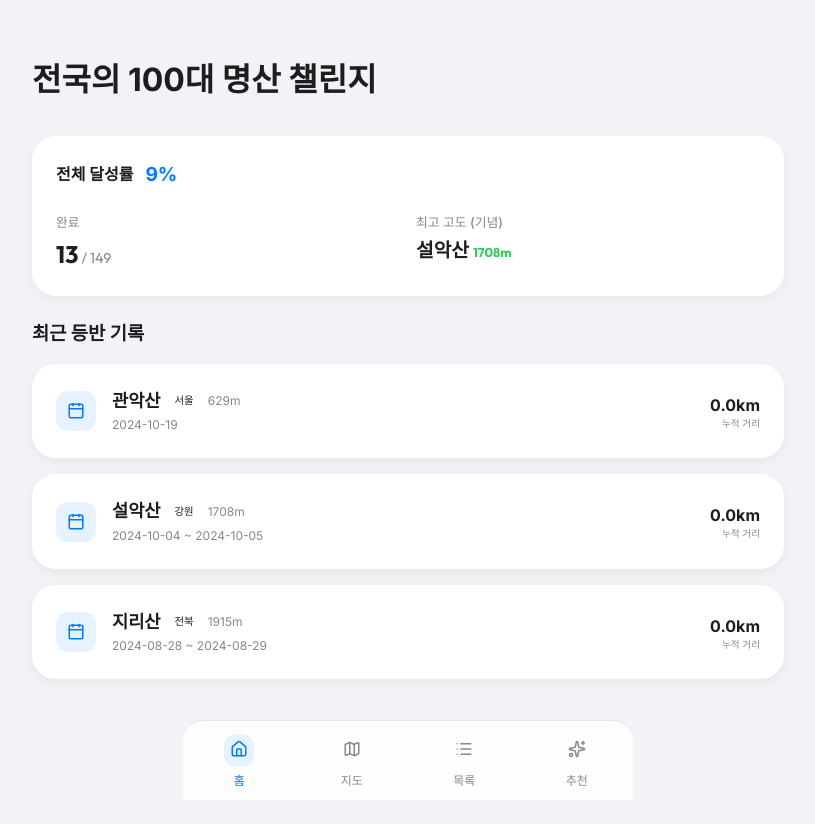
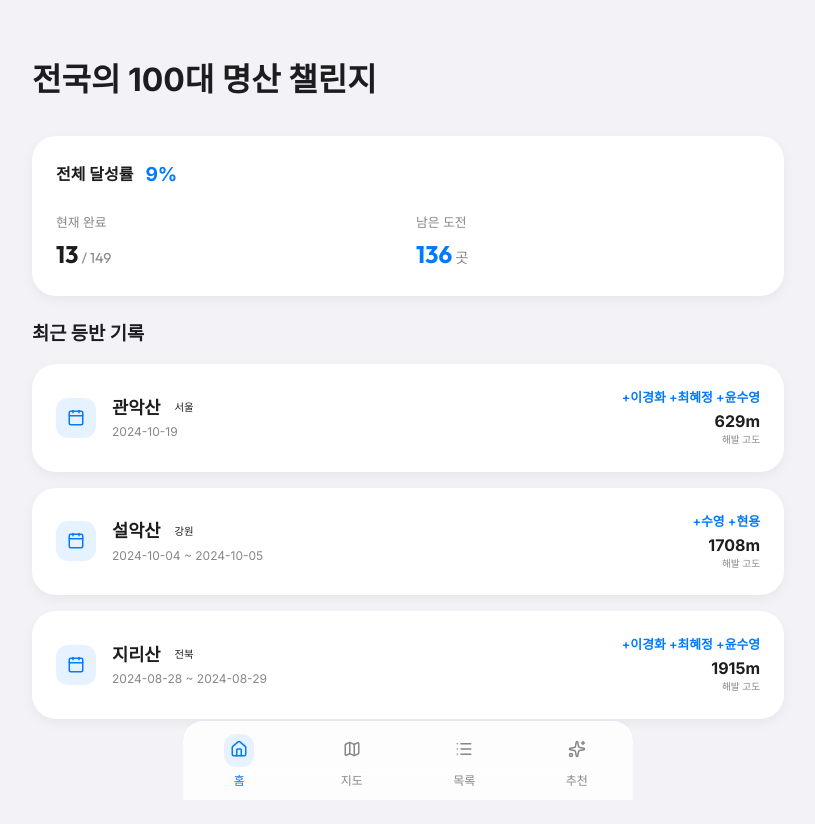
Before and after one commit to heekeunlee/mountain001, a React (Vite) app: page / in a window 1280 px wide. Shown: the top 824 px of the page, without its empty margins (232-1047 px from the left). Before the commit the page ends 800 px from the top, so only its background shows below. Built offline with nearby package versions, Linux system fonts and the light colour scheme.

Commit message:
Refine dashboard stats with remaining challenges and update logs with mountain height

```diff
--- a/src/App.jsx
+++ b/src/App.jsx
@@ -21,7 +21,7 @@ import {
   Flower2,
   Award,
   ArrowUpCircle,
-  Map as MapIcon2
+  Clock
 } from 'lucide-react';
 import {
   ComposableMap,
@@ -106,20 +106,15 @@ const App = () => {
   const stats = useMemo(() => {
     const completedList = mountains.filter(m => m.climb_date && m.climb_date !== 'null');
     const completed = completedList.length;
-    const totalDistance = logs.reduce((acc, log) => acc + (parseFloat(log.distance) || 0), 0);
-
-    const highestPeak = completedList.length > 0
-      ? completedList.reduce((max, m) => parseInt(m.height) > parseInt(max.height) ? m : max, completedList[0])
-      : null;
+    const totalRemaining = mountains.length - completed;
 
     return {
       completed,
       total: mountains.length,
-      distance: totalDistance.toFixed(1),
-      percent: Math.round((completed / mountains.length) * 100),
-      highestPeak
+      remaining: totalRemaining,
+      percent: Math.round((completed / mountains.length) * 100)
     };
-  }, [mountains, logs]);
+  }, [mountains]);
 
   const groupedLogs = useMemo(() => {
     if (!logs.length) return [];
@@ -129,8 +124,10 @@ const App = () => {
 
     sorted.forEach(log => {
       const lastGroup = groups[groups.length - 1];
-      const dist = parseFloat(log.distance) || 0;
-      const mountain = mountains.find(m => m.name.includes(log.location));
+      const mountain = mountains.find(m => (m.name || "").includes(log.location));
+
+      // In this specific dataset, 'distance' field often contains names and 'time' field often contains actual distance
+      const rawCompanions = log.distance && typeof log.distance === 'string' ? log.distance : '';
 
       if (lastGroup && lastGroup.location === log.location) {
         const lastDate = new Date(lastGroup.date);
@@ -140,14 +137,13 @@ const App = () => {
         if (diffDays <= 2) {
           lastGroup.isMerged = true;
           lastGroup.endDate = lastGroup.endDate || lastGroup.date;
-          lastGroup.date = log.date; // Use earlier date as base
-          lastGroup.totalDistance = (parseFloat(lastGroup.totalDistance) + dist).toFixed(1);
+          lastGroup.date = log.date;
           return;
         }
       }
       groups.push({
         ...log,
-        totalDistance: dist.toFixed(1),
+        companionsOverride: rawCompanions,
         mountainInfo: mountain
       });
     });
@@ -266,16 +262,15 @@ const HomeSection = ({ stats, recentLogs, onSelect }) => (
       </div>
       <div className="stat-grid" style={{ marginTop: '1.5rem' }}>
         <div className="stat-item">
-          <span className="stat-label">완료</span>
+          <span className="stat-label">현재 완료</span>
           <div className="stat-value">
             {stats.completed}<span style={{ fontSize: '0.9rem', color: 'var(--text-secondary)', fontWeight: 400 }}> / {stats.total}</span>
           </div>
         </div>
         <div className="stat-item">
-          <span className="stat-label">최고 고도 (기념)</span>
-          <div className="stat-value" style={{ fontSize: '1.2rem' }}>
-            {stats.highestPeak ? stats.highestPeak.name : '없음'}
-            {stats.highestPeak && <span style={{ fontSize: '0.8rem', color: 'var(--success)', marginLeft: '4px' }}>{stats.highestPeak.height}m</span>}
+          <span className="stat-label">남은 도전</span>
+          <div className="stat-value" style={{ color: 'var(--primary)' }}>
+            {stats.remaining}<span style={{ fontSize: '0.9rem', color: 'var(--text-secondary)', fontWeight: 400 }}> 곳</span>
           </div>
         </div>
       </div>
@@ -283,9 +278,8 @@ const HomeSection = ({ stats, recentLogs, onSelect }) => (
 
     <h3 style={{ margin: '1.5rem 0 1rem' }}>최근 등반 기록</h3>
     {recentLogs.length > 0 ? recentLogs.map((log, i) => {
-      const companionList = log.companions && log.companions !== 'null'
-        ? log.companions.split('/').map(name => `+${name.trim()}`).join(' ')
-        : '';
+      const compStr = log.companionsOverride || "";
+      const companionList = compStr ? compStr.split('/').map(name => `+${name.trim()}`).join(' ') : '';
 
       return (
         <div key={i} className="card" style={{ display: 'flex', gap: '1rem', alignItems: 'center', cursor: 'pointer' }} onClick={() => log.mountainInfo && onSelect(log.mountainInfo)}>
@@ -296,16 +290,15 @@ const HomeSection = ({ stats, recentLogs, onSelect }) => (
             <div style={{ display: 'flex', alignItems: 'center', gap: '8px' }}>
               <div style={{ fontWeight: 700, fontSize: '1.1rem' }}>{log.location}</div>
               <span className="badge" style={{ fontSize: '0.65rem', padding: '1px 6px' }}>{log.mountainInfo?.province}</span>
-              {log.mountainInfo?.height && <span style={{ fontSize: '0.75rem', color: 'var(--text-secondary)' }}>{log.mountainInfo.height}m</span>}
             </div>
             <div style={{ fontSize: '0.75rem', color: 'var(--text-secondary)', marginTop: '2px' }}>
               {log.isMerged ? `${log.date.split('T')[0]} ~ ${log.endDate.split('T')[0]}` : log.date.split('T')[0]}
             </div>
           </div>
-          <div style={{ textAlign: 'right', minWidth: '100px' }}>
+          <div style={{ textAlign: 'right' }}>
             <div style={{ fontSize: '0.8rem', color: 'var(--primary)', fontWeight: 600, marginBottom: '2px' }}>{companionList}</div>
-            <div style={{ fontWeight: 700, fontSize: '1rem' }}>{log.totalDistance}km</div>
-            <div style={{ fontSize: '0.6rem', color: 'var(--text-secondary)', textTransform: 'uppercase' }}>누적 거리</div>
+            <div style={{ fontWeight: 700, fontSize: '1rem', color: 'var(--text-main)' }}>{log.mountainInfo?.height}m</div>
+            <div style={{ fontSize: '0.6rem', color: 'var(--text-secondary)' }}>해발 고도</div>
           </div>
         </div>
       );
```
